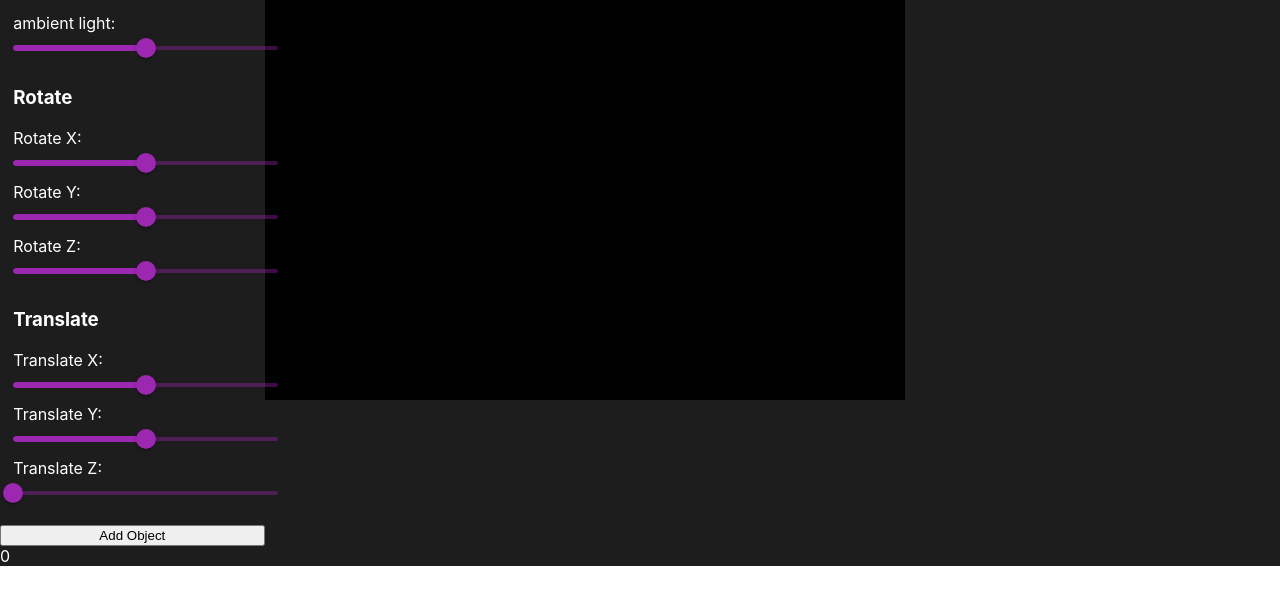
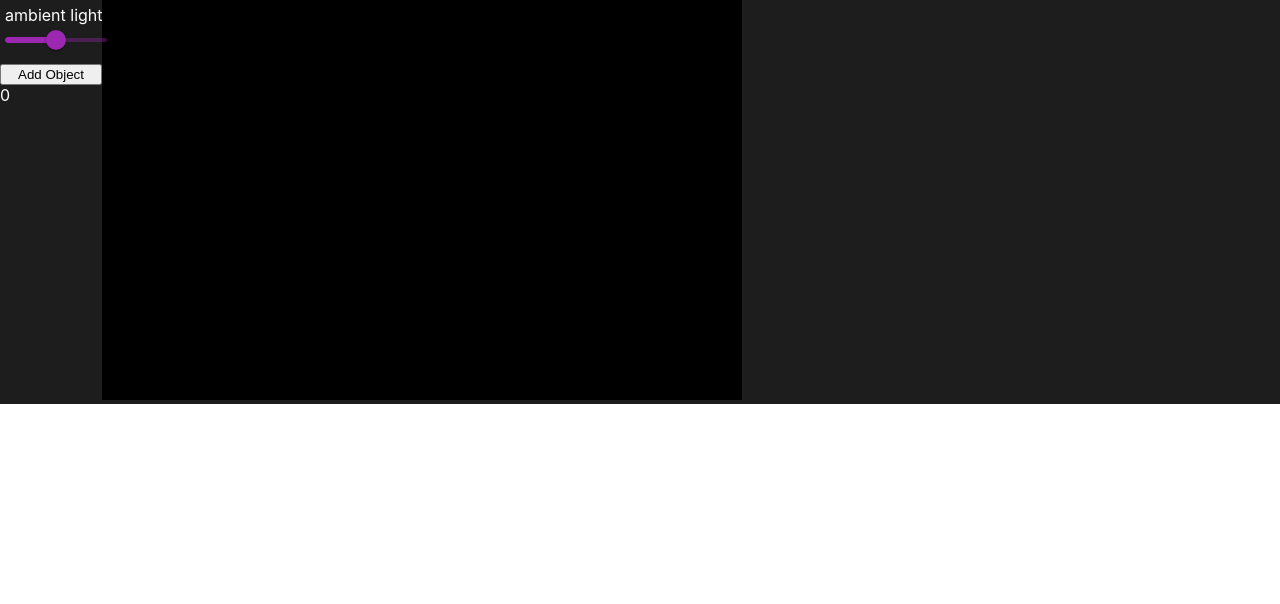
Before and after one commit to shanebenlolo/webGraphicsEngine, a React (Create React App) app: page / in a window 1280 px wide. Shown: the top 604 px of the page. Built offline with nearby package versions, Linux system fonts and the light colour scheme.

Commit message:
add orbital zoom and rotation on mouse :D

```diff
--- a/src/App.js
+++ b/src/App.js
@@ -1,4 +1,3 @@
-import { Suspense } from "react";
 import { MainUi } from "./components/MainUi";
 
 import "./App.css";
@@ -6,9 +5,7 @@ import "./App.css";
 function App() {
   return (
     <div className="App">
-      <Suspense fallback={null}>
           <MainUi />
-      </Suspense>
     </div>
   );
 }
--- a/src/WebGLCore/mouseControls.ts
+++ b/src/WebGLCore/mouseControls.ts
@@ -1,14 +1,85 @@
+const LEFT_CLICK = 1;
+const RIGHT_CLICK = 2;
+
+let isDragging = false;
+let initalX: number;
+let initialY: number;
+let prevX: number;
+let prevY: number;
+
+export const handleMouseControls = (
+  gl: WebGL2RenderingContext,
+  rotateCallback: (payload: { x: number; y: number; z: number }) => void,
+  translateCallback: (payload: { x: number; y: number; z: number }) => void,
+  rotation: { x: number; y: number; z: number },
+  translation: { x: number; y: number; z: number }
+) => {
+  gl.canvas.onmouseup = () => mouseUp();
+  gl.canvas.onmouseout = () => mouseOut();
+  gl.canvas.onmousedown = (e) => mouseDown(e, gl);
+  gl.canvas.onmousemove = (e) =>
+    mouseMove(e, rotateCallback, translateCallback, rotation, translation);
+};
+
 export const mouseDown = (e: MouseEvent, gl: WebGL2RenderingContext) => {
+  if (isMouseInShape(gl, e)) {
+    isDragging = true;
+    initalX = e.clientX;
+    initialY = e.clientY;
+  }
+};
+
+export const mouseMove = (
+  e: MouseEvent,
+  rotateCallback: (payload: { x: number; y: number; z: number }) => void,
+  translateCallback: (payload: { x: number; y: number; z: number }) => void,
+  rotation: { x: number; y: number; z: number },
+  translation: { x: number; y: number; z: number }
+) => {
+  if (isDragging) {
+    if (prevX && prevY) {
+      switch (e.buttons) {
+        case LEFT_CLICK:
+          const rotated = { x: rotation.x, y: rotation.y, z: rotation.z };
+          rotated.x = rotation.x + (e.clientX - prevX) / 100;
+          rotated.y = rotation.y + (e.clientY - prevY) / 100;
+          rotateCallback(rotated);
+          break;
+        case RIGHT_CLICK:
+          const translated = { x: translation.x, y: translation.y, z: translation.z };
+          translated.x = translation.x - ((e.clientX - prevX) / 150) * -1;
+          translated.y = translation.y - (e.clientY - prevY) / 150;
+          translateCallback(translated);
+          break;
+      }
+    }
+
+    prevX = e.clientX;
+    prevY = e.clientY;
+  }
+};
+
+export const mouseUp = () => {
+  if (!isDragging) return;
+  isDragging = false;
+  prevX = null;
+  prevY = null;
+};
+export const mouseOut = () => {
+  if (!isDragging) return;
+  isDragging = false;
+  prevX = null;
+  prevY = null;
+};
+
+const isMouseInShape = (gl: WebGL2RenderingContext, e: MouseEvent) => {
   const rect = gl.canvas.getBoundingClientRect();
   const mouseX = e.clientX - rect.left;
   const mouseY = e.clientY - rect.top;
-
-  console.log(mouseX);
-  console.log(mouseY);
   const pixelX = (mouseX * gl.canvas.width) / gl.canvas.clientWidth;
   const pixelY =
     gl.canvas.height - (mouseY * gl.canvas.height) / gl.canvas.clientHeight - 1;
-  const data = new Uint8Array(4);
+  const colorData = new Uint8Array(4);
   gl.readPixels(
     pixelX, // x
     pixelY, // y
@@ -16,8 +87,12 @@ export const mouseDown = (e: MouseEvent, gl: WebGL2RenderingContext) => {
     1, // height
     gl.RGBA, // format
     gl.UNSIGNED_BYTE, // type
-    data
+    colorData
   ); // typed array to hold result
 
-  console.log(data);
+  //if youre not clicking black
+  if (colorData[0] !== 0 || colorData[1] !== 0 || colorData[2] !== 0) {
+    return true;
+  }
+  return false;
 };
--- a/src/components/MainUi.tsx
+++ b/src/components/MainUi.tsx
@@ -2,9 +2,14 @@ import React, { useEffect, useRef, useState } from "react";
 import { objCollection, render } from "../WebGLCore/renderer";
 import Slider from "@mui/material/Slider";
 import "./ui.css";
-import { XyzSliders } from "./XyzSliders";
 import { Layers } from "./Layers";
-import { mouseDown } from "../WebGLCore/mouseControls";
+import {
+  handleMouseControls,
+  mouseDown,
+  mouseMove,
+  mouseOut,
+  mouseUp,
+} from "../WebGLCore/mouseControls";
 
 let gl: WebGL2RenderingContext;
 
@@ -21,7 +26,6 @@ export function MainUi() {
   const canvasRef = useRef(null);
 
   // const [shape, setShape] = useState("cube");
-  const [rerender, setRerender] = useState(false);
   const [objectCount, setObjectCount] = useState(0);
   const [ambientLight, setAmbientLight] = useState(0.5);
   const [rotation, setRotation] = useState({ x: 0, y: 0, z: 0 });
@@ -32,95 +36,44 @@ export function MainUi() {
 
   useEffect(() => {
     const canvas: HTMLCanvasElement = canvasRef.current;
-    gl = canvas.getContext("webgl2");
-    canvas.onmousedown = (e) => mouseDown(e, gl);
-    // canvasRef.current.addEventListener("click", () => console.log("test"));
-    // canvas.onmousedown = mouseDown;
+    // remove preserve arg if you switch to animation loop
+    gl = canvas.getContext("webgl2", { preserveDrawingBuffer: true });
   }, []);
 
   useEffect(() => {
+    handleMouseControls(gl, rotateObject, translateObject, rotation, translation);
     render(gl, objectToDelete, objectToAdd, ambientLight);
     setObjectToDelete(null);
     setObjectToAdd(null);
-  }, [rerender]);
+  });
 
   const updateAmbientLight = (value: number) => {
     setAmbientLight(value);
-    setRerender(!rerender);
   };
 
-  const rotateObject = (payload: { value: number; axis: string }) => {
-    const { value, axis } = payload;
-
-    // update UI
-    switch (axis) {
-      case "x":
-        setRotation(() => ({
-          ...rotation,
-          x: value,
-        }));
-        break;
-      case "y":
-        setRotation(() => ({
-          ...rotation,
-          y: value,
-        }));
-        break;
-      case "z":
-        setRotation(() => ({
-          ...rotation,
-          z: value,
-        }));
-        break;
-    }
-
-    // update Obj
+  const rotateObject = (payload: { x: number; y: number; z: number }) => {
+    setRotation(() => ({
+      ...payload,
+    }));
     objCollection.get(activeId).setRotation(rotation);
-
-    setRerender(!rerender);
   };
 
-  const translateObject = (payload: { value: number; axis: string }) => {
-    //update UI
-    const { value, axis } = payload;
-    switch (axis) {
-      case "x":
-        setTranslation(() => ({
-          ...translation,
-          x: value,
-        }));
-        break;
-      case "y":
-        setTranslation(() => ({
-          ...translation,
-          y: value,
-        }));
-        break;
-      case "z":
-        setTranslation(() => ({
-          ...translation,
-          z: value,
-        }));
-        break;
-    }
-
-    // update Obj
+  const translateObject = (payload: { x: number; y: number; z: number }) => {
+    setTranslation(() => ({
+      ...payload,
+    }));
     objCollection.get(activeId).setTranslation(translation);
-
-    setRerender(!rerender);
   };
 
   const deleteObject = (id: number) => {
     setObjectToDelete(id);
     setObjectCount(objectCount - 1);
-    setRerender(!rerender);
   };
 
   const addObject = (id: number) => {
     setObjectToAdd(id);
     setActiveId(id);
     setObjectCount(objectCount + 1);
-    setRerender(!rerender);
   };
 
   const selectObject = (id: number) => {
@@ -141,26 +94,6 @@ export function MainUi() {
             max={1}
             step={0.01}
           />
-          <XyzSliders
-            title="Rotate"
-            x={rotation.x}
-            y={rotation.y}
-            z={rotation.z}
-            min={-2}
-            max={2}
-            step={0.01}
-            callback={rotateObject}
-          />
-          <XyzSliders
-            title="Translate"
-            x={translation.x}
-            y={translation.y}
-            z={translation.z}
-            min={-5}
-            max={5}
-            step={0.01}
-            callback={translateObject}
-          />
         </div>
         <Layers
           objectCount={objectCount}
@@ -171,7 +104,13 @@ export function MainUi() {
       </div>
 
       <div className="canvasContainer">
-        <canvas className="canvas" ref={canvasRef} width={vw} height={vh}></canvas>
+        <canvas
+          onContextMenu={(e) => e.preventDefault()}
+          className="canvas"
+          ref={canvasRef}
+          width={vw}
+          height={vh}
+        ></canvas>
       </div>
     </div>
   );
```
